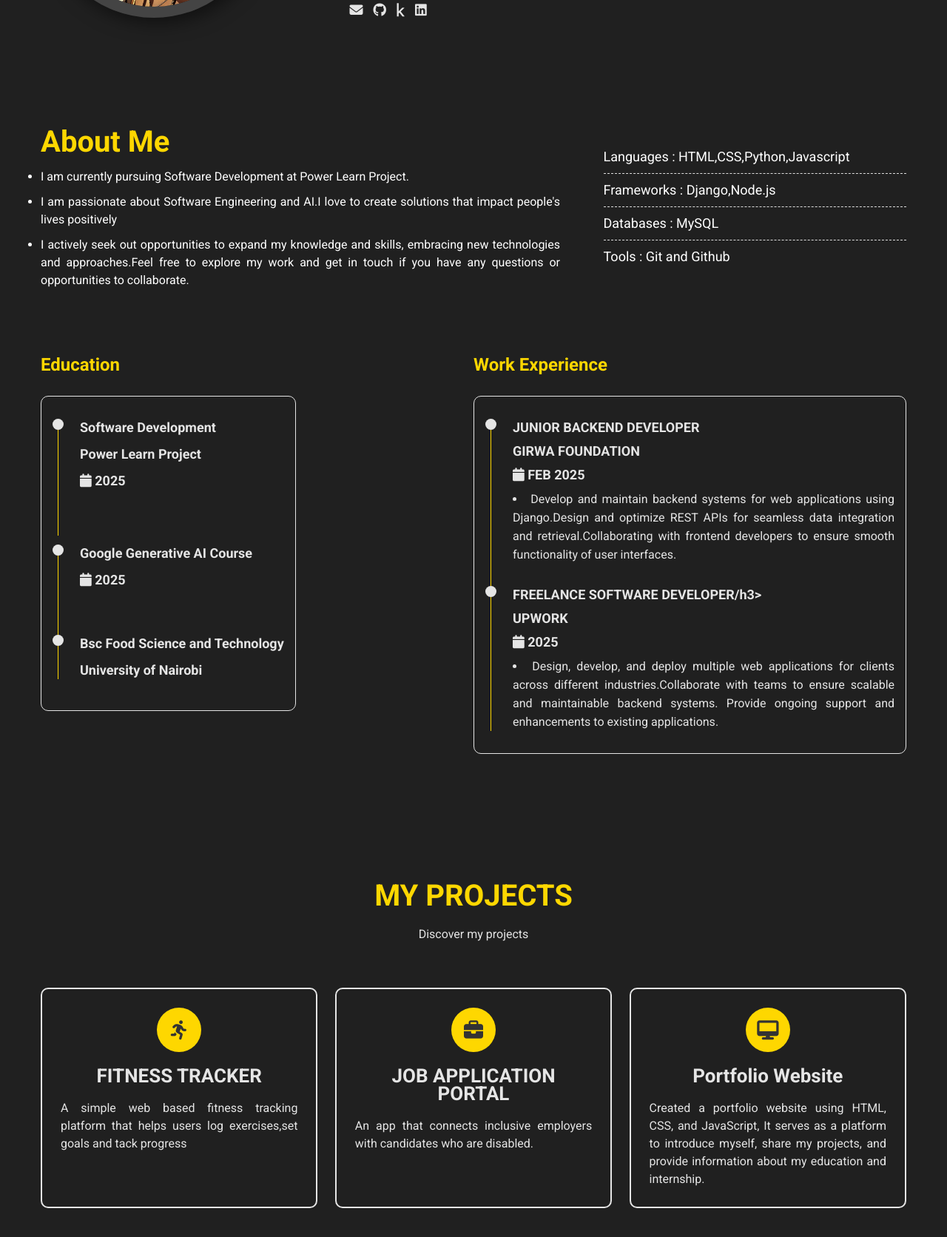
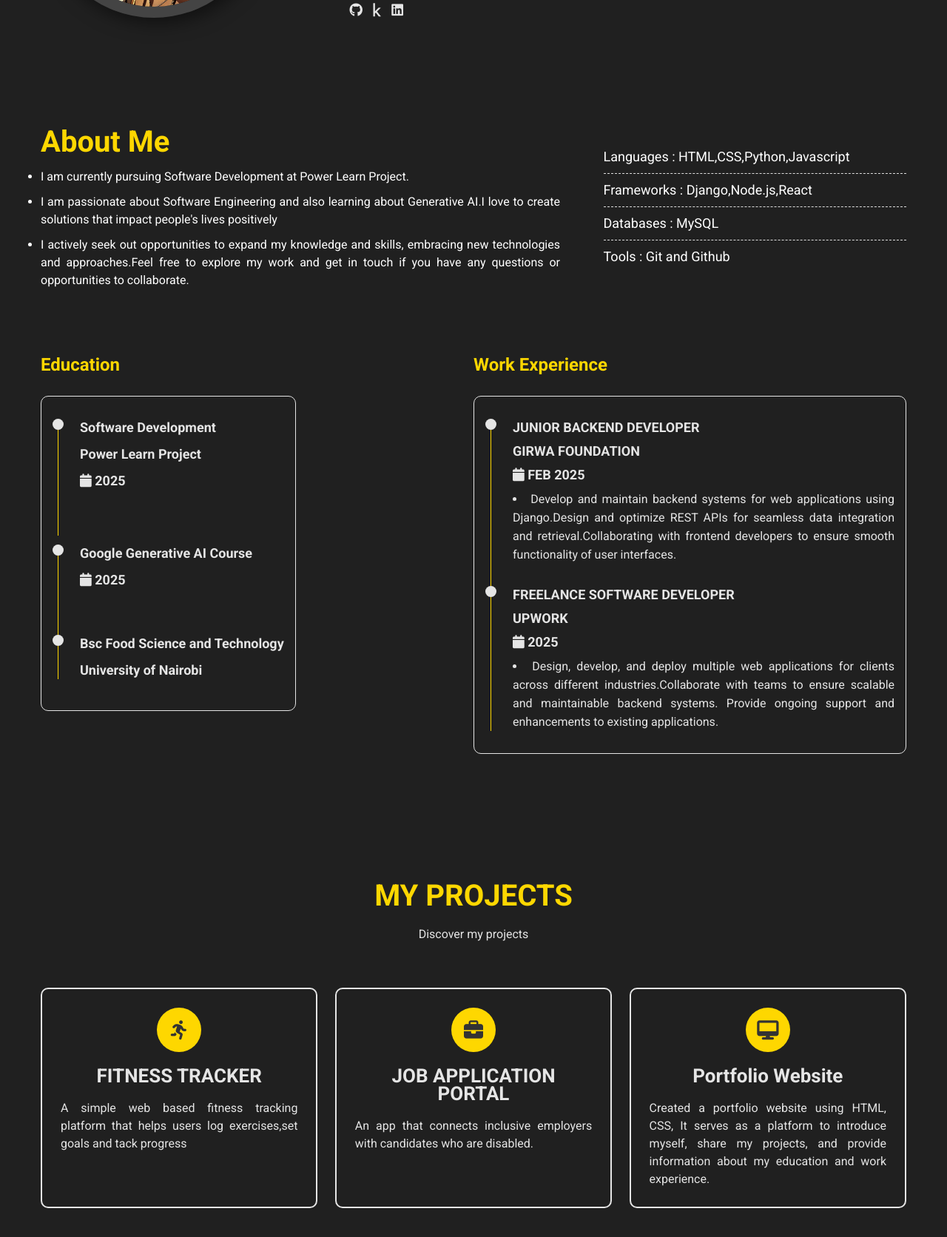
Before and after one commit to Zamzamke/portfolio, a plain HTML site: page index.html in a window 1280 px wide. Shown: the part 498-2170 px from the top of the page at 74% size. Drawn offline with Linux system fonts and the light colour scheme.

Commit message:
fixed about me section

```diff
--- a/index.html
+++ b/index.html
@@ -6,8 +6,6 @@
     <meta name="viewport" content="width=device-width, initial-scale=1.0">
     <title>Zamzam</title>
     <link rel="icon" href="https://i.ibb.co/zRsTj3p/Frame-1-37.png">
-
-
     <link rel="stylesheet" href="styles.css">
     <link rel="stylesheet" href="https://cdnjs.cloudflare.com/ajax/libs/font-awesome/6.4.0/css/all.min.css" class="stylesheet">
 </head>
@@ -54,7 +52,6 @@
             </div>
 
             <div class="social">
-                <a href="zamzamchelimo@gmail.com"><i class="fa fa-envelope"></i></a>
                 <a href="https://github.com/Zamzamke"><i class="fa-brands fa-github"></i></a>
                 <a href="https://www.kaggle.com/zamzamrotich"><i class="fa-brands fa-kaggle"></i></a>
                 <a href="www.linkedin.com/in/zamzamrotich254"><i class="fa-brands fa-linkedin"></i></a>
@@ -71,7 +68,7 @@
                     <h4>About Me</h4>
                     <ul>
                       <li>I am currently pursuing Software Development at Power Learn Project.</li>
-                      <li>I am passionate about Software Engineering and AI.I love to create solutions that impact people's lives positively </li>
+                      <li>I am passionate about Software Engineering and also learning about Generative AI.I love to create solutions that impact people's lives positively </li>
                       <li> I actively seek out opportunities to expand my knowledge and skills, embracing new technologies and approaches.Feel free to explore my work and get in touch if you have any questions or opportunities to collaborate. </li>
                     </ul>
                 </div>
@@ -79,7 +76,7 @@
                 <div class="about-skills">
                     <ul>
                         <li>Languages : HTML,CSS,Python,Javascript</li>
-                        <li>Frameworks : Django,Node.js</li>
+                        <li>Frameworks : Django,Node.js,React</li>
                         <li>Databases : MySQL</li>
                         <li>Tools : Git and Github </li>
 
@@ -160,7 +157,7 @@
                                 <!-- Timeline-item -->
                                 <div class="timeline-item">
                                     <div class="circle-dot"></div>
-                                    <h3 class="timeline-title">FREELANCE SOFTWARE DEVELOPER/h3>
+                                    <h3 class="timeline-title">FREELANCE SOFTWARE DEVELOPER</h3>
                                     <h4 class="timeline-title">UPWORK </h4>
                                     <h4 class="timeline-title">
                                         <i class="fa fa-calendar"></i> 2025
@@ -201,9 +198,9 @@
                 </div>
                 <!-- 3rd Project -->
                 <div class="project">
-                    <a href="https://github.com/Zamzamke/Portfolio-Website" target="_blank"> <i class="fa fa-desktop"></i></a>
+                    <a href="https://github.com/Zamzamke/portfolio " target="_blank"> <i class="fa fa-desktop"></i></a>
                     <h4>Portfolio Website</h4>
-                    <p>Created a portfolio website using HTML, CSS, and JavaScript, It serves as a platform to introduce myself, share my projects, and provide information about my  education and internship.</p>
+                    <p>Created a portfolio website using HTML, CSS, It serves as a platform to introduce myself, share my projects, and provide information about my  education and work experience.</p>
                 </div>
 
             </div>
```
